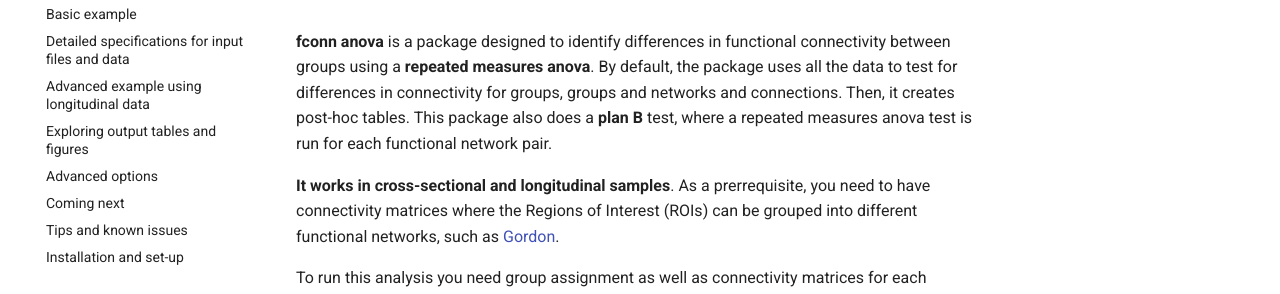
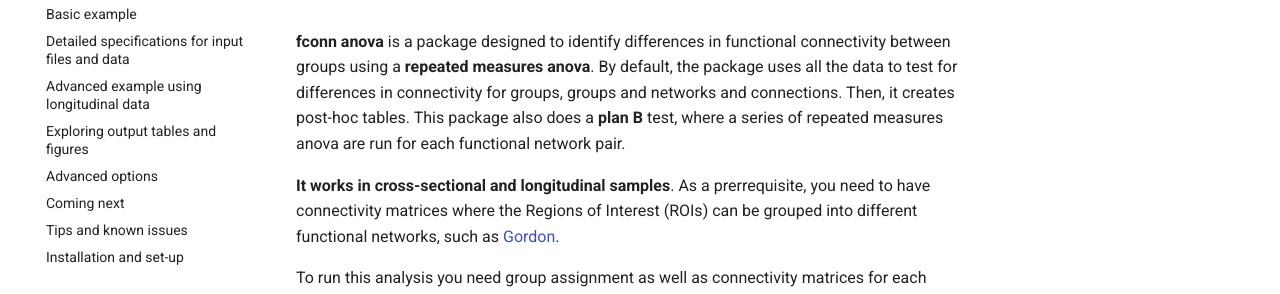
Before and after one commit to omiranda/fconn_anova, an MkDocs documentation site: the page built from docs/intro/intro.md, in a window 1280 px wide. Shown: the part 151-445 px from the top of the page. Built offline with MkDocs 1.6.1 and Material for MkDocs 9.7.7, drawn with Linux system fonts in a browser that asks for light colours; old or Windows-style settings are respelled for this version of MkDocs.

Commit message:
Update intro.md

```diff
--- a/docs/intro/intro.md
+++ b/docs/intro/intro.md
@@ -1,4 +1,4 @@
-**fconn anova** is a package designed to identify differences in functional connectivity between groups using a **repeated measures anova**. By default, the package uses all the data to test for differences in connectivity for groups, groups and networks and connections. Then, it creates post-hoc tables. This package also does a **plan B** test, where a repeated measures anova test is run for each functional network pair.
+**fconn anova** is a package designed to identify differences in functional connectivity between groups using a **repeated measures anova**. By default, the package uses all the data to test for differences in connectivity for groups, groups and networks and connections. Then, it creates post-hoc tables. This package also does a **plan B** test, where a series of repeated measures anova are run for each functional network pair.
 
 **It works in cross-sectional and longitudinal samples**. As a prerrequisite, you need to have connectivity matrices where the Regions of Interest (ROIs) can be grouped into different functional networks, such as [Gordon](https://pubmed.ncbi.nlm.nih.gov/25316338/).
 
```
